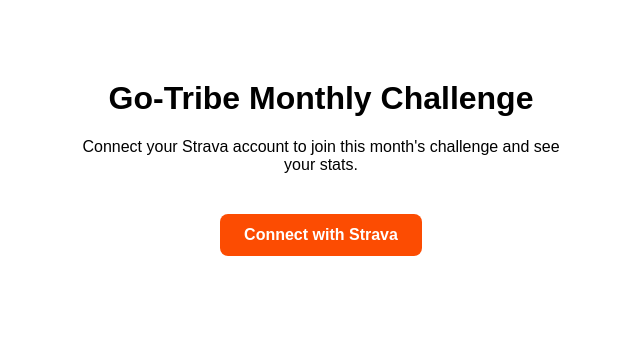
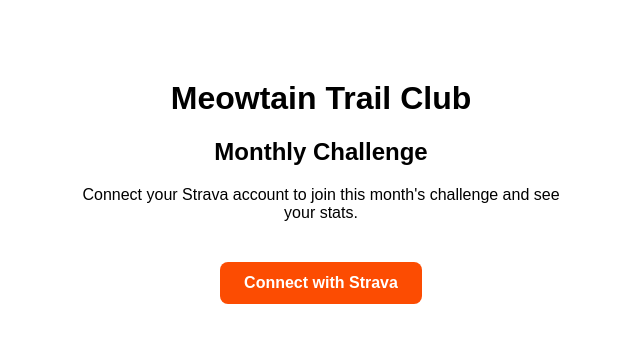
Before and after one commit to meowtaintrailclub-png/meowtaintrailclub, a Next.js app: page / in a window 1280 px wide. Shown: the top 342 px of the page, without its empty margins (319-959 px from the left). Built offline with nearby package versions, Linux system fonts and the light colour scheme.

Commit message:
Update page.js

```diff
--- a/app/page.js
+++ b/app/page.js
@@ -1,7 +1,8 @@
 export default function Home() {
   return (
     <main style={{ maxWidth: 480, margin: "80px auto", textAlign: "center", fontFamily: "sans-serif" }}>
-      <h1>Go-Tribe Monthly Challenge</h1>
+      <h1>Meowtain Trail Club</h1>
+      <h2>Monthly Challenge</h2>
       <p>Connect your Strava account to join this month's challenge and see your stats.</p>
       <a href="/api/auth/strava" style={{ display: "inline-block", marginTop: 24, padding: "12px 24px", background: "#fc4c02", color: "white", borderRadius: 8, textDecoration: "none", fontWeight: 600 }}>
         Connect with Strava
```
